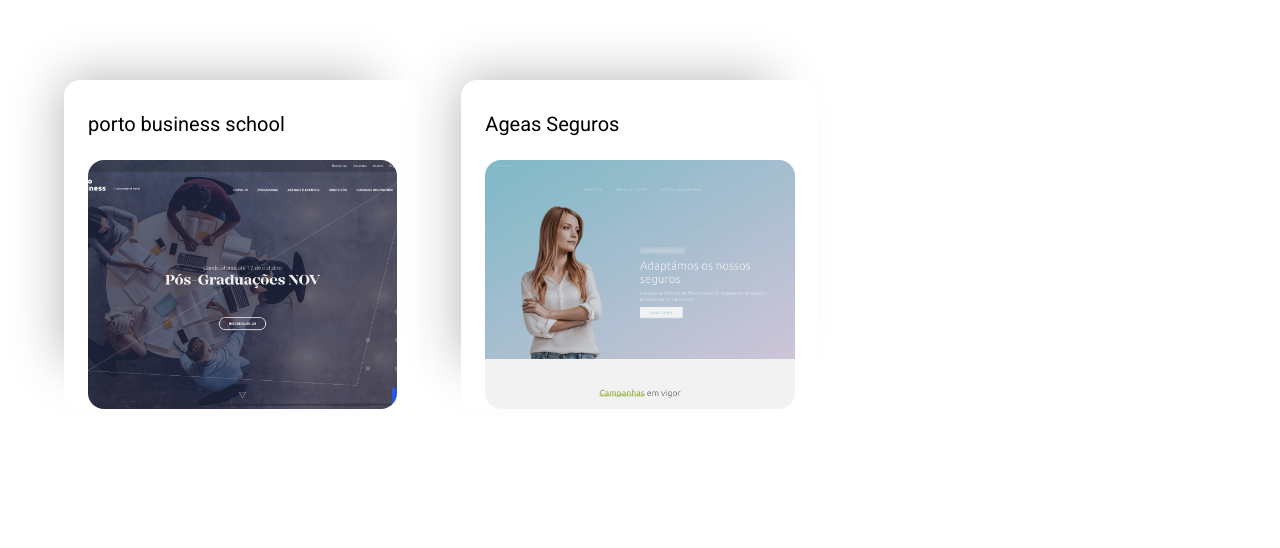
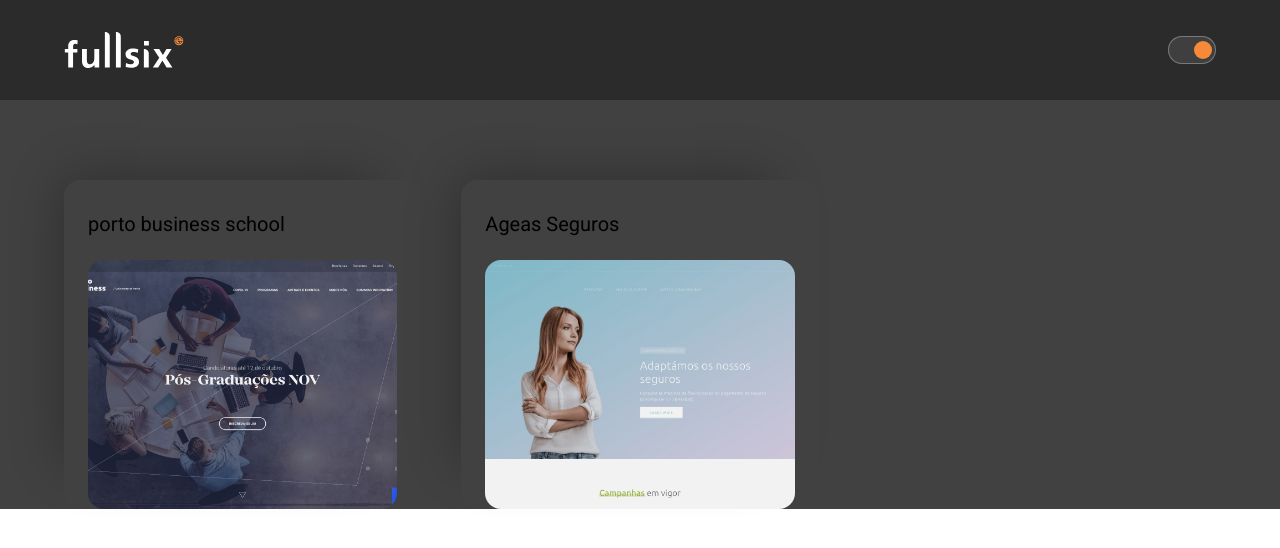
Before and after one commit to rafaelavlucas/f6ds, a plain HTML site: page index.html in a window 1280 px wide. Drawn offline with Linux system fonts and the light colour scheme.

Commit message:
upd: css

```diff
--- a/index.html
+++ b/index.html
@@ -15,7 +15,12 @@
 </head>
 
 <body>
-    <main class="wrapper">
+
+    <main class="wrapper" data-theme="">
+        <header class="header">
+            <span class="header__logo"></span>
+            <div class="header__toggle"><span></span></div>
+        </header>
         <section class="ds">
         </section>
     </main>
--- a/js/main.js
+++ b/js/main.js
@@ -184,4 +184,32 @@
         e.currentTarget.classList.add("active");
     }
 
+    //Dark Mode
+
+    const wrapper = document.querySelector(".wrapper"),
+        toggle = document.querySelector(".header__toggle");
+
+    toggle.addEventListener('click', changeTheme);
+
+    var getTheme = localStorage.getItem('themeDark');
+
+    if (getTheme != "false") {
+        wrapper.dataset.theme = "dark";
+        toggle.classList.add('on');
+        localStorage.setItem('themeDark', true);
+    };
+
+    function changeTheme() {
+        getTheme = localStorage.getItem('themeDark');
+        if (getTheme == "false") {
+            wrapper.dataset.theme = "dark";
+            toggle.classList.add('on');
+            getTheme = localStorage.setItem('themeDark', true);
+        } else {
+            wrapper.dataset.theme = "";
+            toggle.classList.remove('on');
+            getTheme = localStorage.setItem('themeDark', false);
+        }
+    };
+
 }
--- a/sass/main.scss
+++ b/sass/main.scss
@@ -1,4 +1,38 @@
 @import url('https://fonts.googleapis.com/css2?family=Roboto:wght@100;300;400;500;700;900&display=swap');
+
+:root {
+    --bodyBg: #ffffff;
+    --headerBg: #f1f1f1;
+    --f6logo: url("/assets/logo-black.svg");
+
+
+    --toggleBg: #fff;
+    --toggleShadow: inset 0px 0px 0px 1px #aeaeae;
+    --toggleBall: #dfdfdf;
+    --toggleText: #3434346d;
+
+
+
+    --iconLinkedin: url("../assets/linkedin-b.svg");
+    --iconDribbble: url("../assets/dribbble-b.svg");
+    --iconCodepen: url("../assets/codepen-b.svg");
+
+}
+
+[data-theme="dark"] {
+    --bodyBg: #414141;
+    --headerBg: #2b2b2b;
+    --f6logo: url("/assets/logo-white.svg");
+
+    --toggleBg: #3f3f3f;
+    --toggleShadow: inset 0px 0px 0px 1px #797979;
+    --toggleBall: #F68A39;
+    --toggleText: #7e7e7e;
+
+    --iconLinkedin: url("../assets/linkedin.svg");
+    --iconDribbble: url("../assets/dribbble.svg");
+    --iconCodepen: url("../assets/codepen.svg");
+}
 
 // Fonts
 $font: 'Roboto',
@@ -93,18 +127,81 @@
 body {
     width: 100vw;
     font-family: $font;
-    background: white;
+
     transition: all 0.3s ease;
 
 }
 
 .wrapper {
-    max-width: $maxWidthContent;
-    margin: 80px 5vw;
+    background: var(--bodyBg);
 }
+
+.header {
+    height: 100px;
+    padding: 0 5vw;
+    display: flex;
+    align-items: center;
+    background-color: var(--headerBg);
+    justify-content: space-between;
+
+    &__logo {
+        width: 120px;
+        height: 100%;
+        background-size: contain;
+        background-repeat: no-repeat;
+        background-position: center;
+        background-image: var(--f6logo);
+    }
+
+    &__toggle {
+        background-color: var(--toggleBg);
+        cursor: pointer;
+        width: 48px;
+        height: 28px;
+        display: flex;
+        align-items: center;
+        border-radius: 30px;
+        position: relative;
+        box-shadow: var(--toggleShadow);
+        z-index: 1;
+
+
+
+        span {
+            display: block;
+            width: 18px;
+            height: 18px;
+            background: var(--toggleBall);
+            border-radius: 100%;
+            left: 4px;
+            position: absolute;
+            transition: all 0.3s cubic-bezier(0.67, 0.39, 0.1, 1.38);
+
+        }
+
+        &.on {
+            span {
+                transform: translateX(calc(100% + 4px));
+            }
+        }
+    }
+
+    &__toggleText {
+        text-transform: uppercase;
+        font-size: 12px;
+        font-weight: 600;
+        color: var(--toggleText);
+        margin-right: 8px;
+    }
+}
+
+
 
 .ds {
     $this: &;
+    max-width: $maxWidthContent;
+    margin: 80px 5vw;
+
     display: grid;
     grid-template-columns: repeat(3, 1fr);
     grid-gap: 40px;
@@ -161,26 +258,6 @@
         z-index: 3;
     }
 
-    &__logo {
-        width: 104px;
-        height: 64px;
-        position: absolute;
-        right: 24px;
-        top: 24px;
-        border-radius: 4px;
-        overflow: hidden;
-        //border: 2px solid rgba(#787878, 0.2);
-        background-color: white;
-        padding: 8px;
-        z-index: -1;
-
-
-        img {
-            width: 100%;
-            height: 100%;
-            object-fit: contain;
-        }
-    }
 
     &__color {
         @include transition();
@@ -227,7 +304,7 @@
     &__copyClipboard {
         position: absolute;
         right: 16px;
-        top: 50%;
+        top: 16px;
         background-color: rgba(white, 0.2);
         padding: 8px 12px;
         display: flex;
@@ -248,7 +325,7 @@
         &.show {
             opacity: 1;
             visibility: visible;
-            transform: translateY(-50%);
+            transform: translateY(0%);
         }
     }
 
@@ -385,9 +462,6 @@
                 color: white;
             }
 
-            &__logo {
-                //opacity: 0;
-            }
 
             &__thumb {
                 width: 100%;
```
Also changed, not shown: assets/logo-black.svg (added), assets/logo-white.svg (added), css/main.css, 3 other files.
